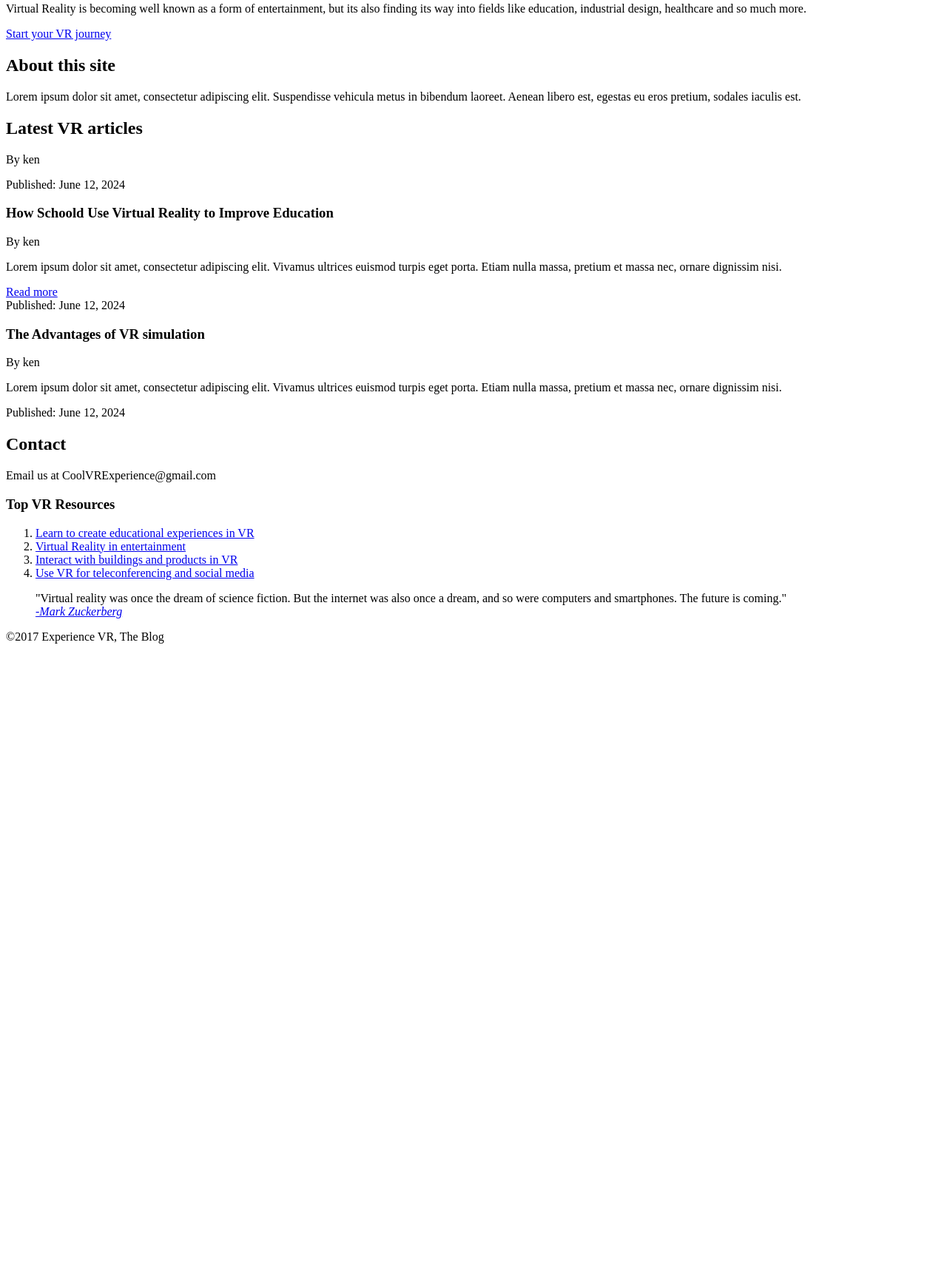
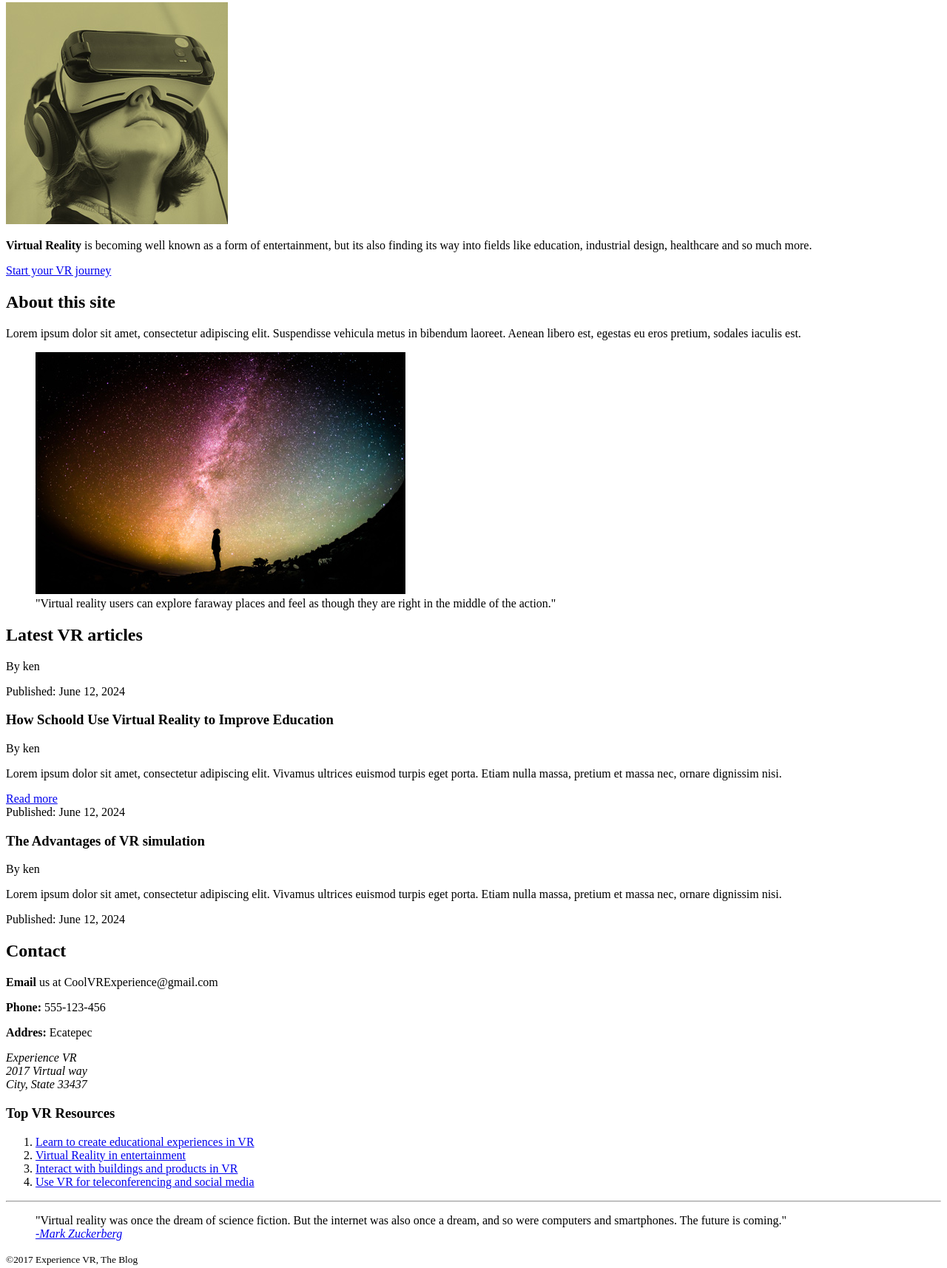
Before and after one commit to kenace20/html-solo, a plain HTML site: page index.html in a window 1280 px wide. Shown: the part 199-1913 px from the top of the page at 74% size. Before the commit the page ends 1085 px from the top, so only its background shows below. Drawn offline with Linux system fonts and the light colour scheme.

Commit message:
se agrego magenes y folders

```diff
--- a/index.html
+++ b/index.html
@@ -9,7 +9,8 @@
     <div>
       <header>
         <h1>Experience VR</h1>
-        <p>a simple blog about virtual reality experiences</p>
+        <p>a <em>simple</em> blog about virtual reality experiences</p>
+
         <nav>
           <ul>
             <li><a href="#">Home</a></li>
@@ -20,10 +21,11 @@
         </nav>
       </header>
       <div>
+        <img src="img/featured.jpg" alt="Virtual reality user" />
         <p>
-          Virtual Reality is becoming well known as a form of entertainment, but
-          its also finding its way into fields like education, industrial
-          design, healthcare and so much more.
+          <strong>Virtual Reality</strong> is becoming well known as a form of
+          entertainment, but its also finding its way into fields like
+          education, industrial design, healthcare and so much more.
         </p>
         <a
           href="https://blog.teamtreehouse.com/should-i-learn-html-and-css"
@@ -35,10 +37,17 @@
         <section>
           <h2>About this site</h2>
           <p>
-            Lorem ipsum dolor sit amet, consectetur adipiscing elit. Suspendisse
-            vehicula metus in bibendum laoreet. Aenean libero est, egestas eu
-            eros pretium, sodales iaculis est.
+            <span>Lorem ipsum dolor sit amet,</span> consectetur adipiscing
+            elit. Suspendisse vehicula metus in bibendum laoreet. Aenean libero
+            est, egestas eu eros pretium, sodales iaculis est.
           </p>
+          <figure>
+            <img src="img/vr-space.jpg" alt="User experiencing space in VR" />
+            <figcaption>
+              "Virtual reality users can explore faraway places and feel as
+              though they are right in the middle of the action."
+            </figcaption>
+          </figure>
         </section>
         <section>
           <header>
@@ -56,7 +65,7 @@
               ultrices euismod turpis eget porta. Etiam nulla massa, pretium et
               massa nec, ornare dignissim nisi.
             </p>
-            <a href="article.html">Read more</a>
+            <a href="articles/2017/article.html">Read more</a>
             <footer>Published: June 12, 2024</footer>
           </article>
           <article>
@@ -72,11 +81,19 @@
             <footer>Published: June 12, 2024</footer>
           </article>
         </section>
+
         <section>
           <h2>Contact</h2>
-          <p>Email us at CoolVRExperience@gmail.com</p>
+          <p><strong>Email</strong> us at CoolVRExperience@gmail.com</p>
+          <p><strong>Phone:</strong> 555-123-456</p>
+          <p><strong>Addres:</strong> Ecatepec</p>
+          <address>
+            Experience VR<br />2017 Virtual way<br />
+            City, State 33437
+          </address>
         </section>
       </main>
+
       <aside>
         <h3>Top VR Resources</h3>
         <ol>
@@ -85,6 +102,7 @@
           <li><a href="#">Interact with buildings and products in VR</a></li>
           <li><a href="#">Use VR for teleconferencing and social media</a></li>
         </ol>
+        <hr />
         <blockquote>
           "Virtual reality was once the dream of science fiction. But the
           internet was also once a dream, and so were computers and smartphones.
@@ -98,8 +116,9 @@
           </footer>
         </blockquote>
       </aside>
+
       <footer>
-        <p>&copy;2017 Experience VR, The Blog</p>
+        <p><small>&copy;2017 Experience VR, The Blog</small></p>
       </footer>
     </div>
   </body>
```
Also changed, not shown: articles/2017/article.html (renamed from article.html, +2 -1 lines), img/featured.jpg (added), img/vr-space.jpg (added), img/vr-user.jpg (added).
